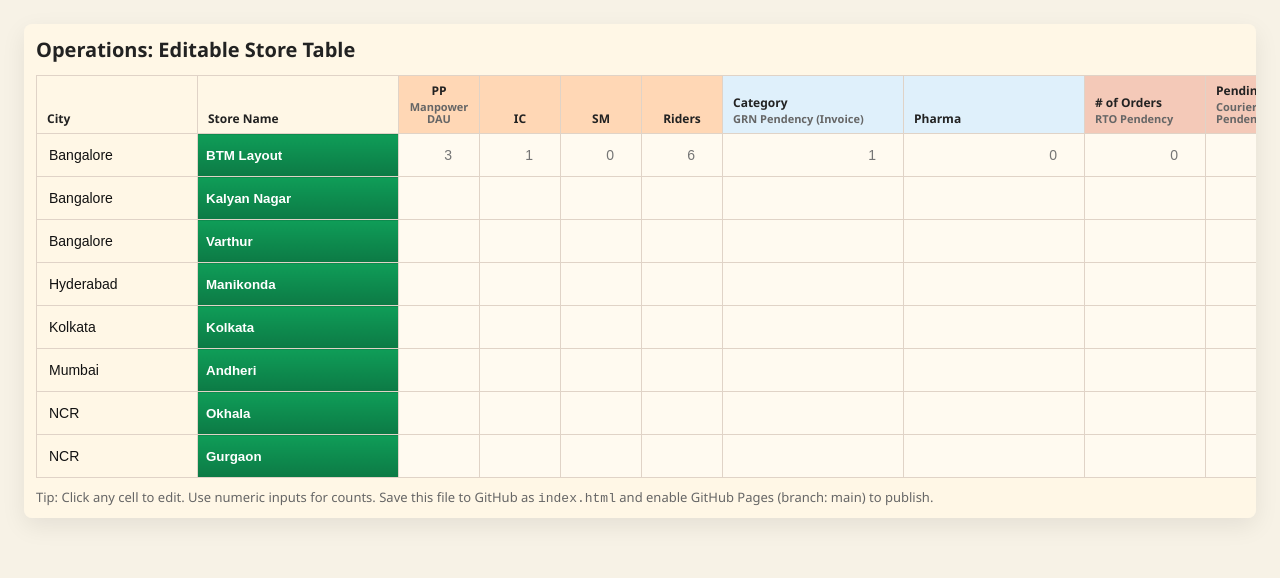
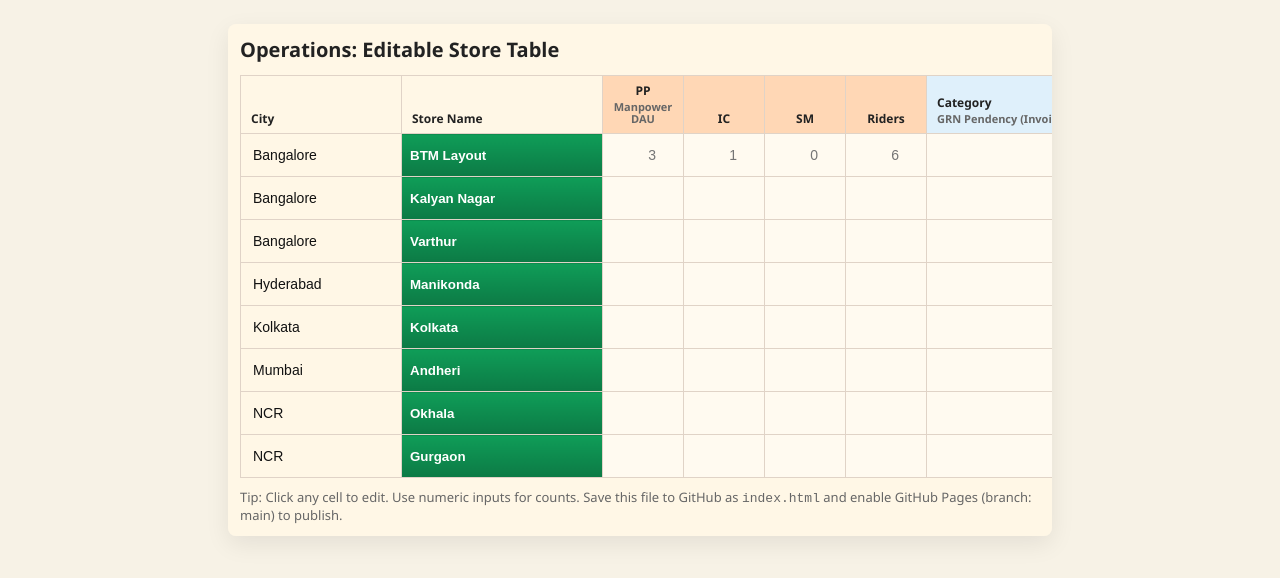
Before and after one commit to Sam-234swm/RIDER_COUNT_ST, a plain HTML site: page index.html in a window 1280 px wide. Drawn offline with Linux system fonts and the light colour scheme.

Commit message:
Update index.html

```diff
--- a/index.html
+++ b/index.html
@@ -28,7 +28,7 @@
   }
 
   .card{
-    max-width:1600px;
+    max-width:800px;
     margin:0 auto;
     background:var(--table-bg);
     padding:12px;
```
